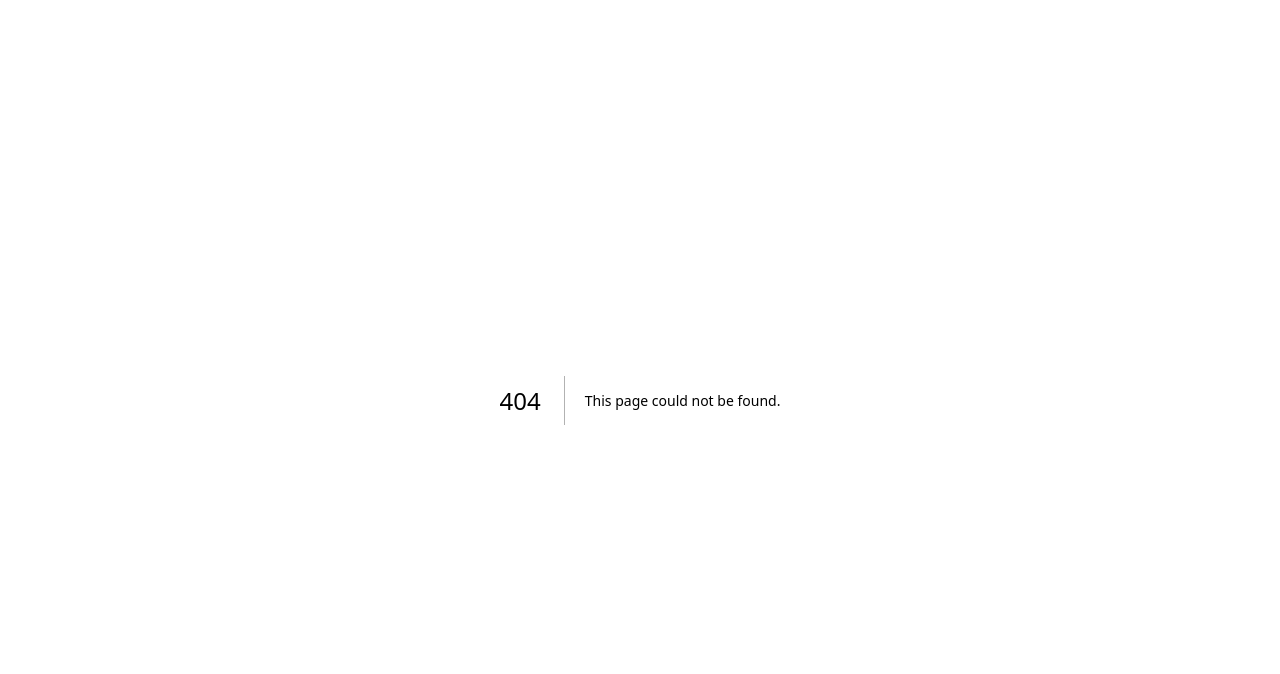
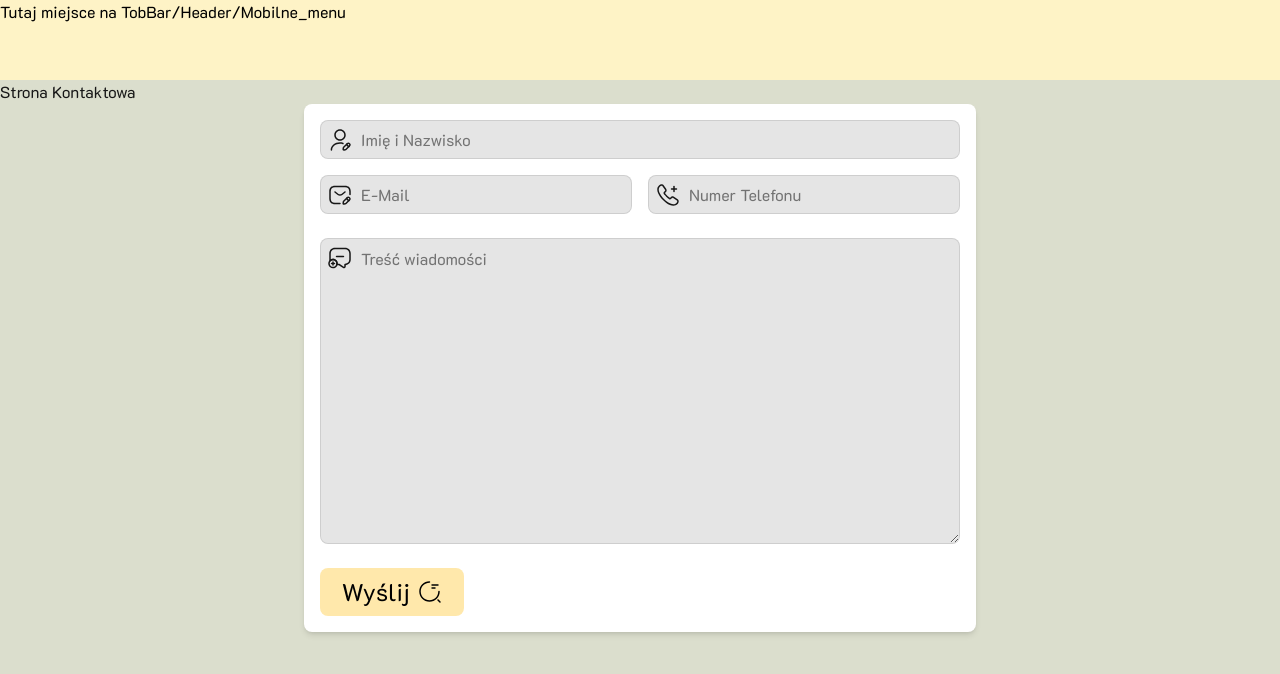
Before and after one commit to krystianklimczak/holistyczna-ostoja, a Next.js app: page /contact in a window 1280 px wide. Before the commit this address had no page. Shown: the top 674 px of the page. Built offline with nearby package versions, Linux system fonts and the light colour scheme.

Commit message:
feat: Created Contact Form

```diff
--- /dev/null
+++ b/src/app/contact/page.tsx
@@ -0,0 +1,7 @@
+import { Contact } from '@/features/contact'
+
+const ContactPage = () => {
+  return <Contact />
+}
+
+export default ContactPage
--- /dev/null
+++ b/src/features/contact/components/Contact.tsx
@@ -0,0 +1,14 @@
+import { Topbar } from '@/features/layout/components'
+import ContactForm from './ContactForm'
+
+const Contact = () => {
+  return (
+    <div>
+      <Topbar />
+      <p>Strona Kontaktowa</p>
+      <ContactForm />
+    </div>
+  )
+}
+
+export default Contact
--- /dev/null
+++ b/src/features/contact/components/ContactForm.tsx
@@ -0,0 +1,92 @@
+'use client'
+
+import { useForm } from 'react-hook-form'
+import { zodResolver } from '@hookform/resolvers/zod'
+import { ContactFormData, contactSchema } from '@/schema'
+import { Button, Input, Textarea } from '@/components'
+import { EmailIcon, MessageIcon, PhoneIcon, SendIcon, UserIcon } from '@/icons'
+
+const ContactForm = () => {
+  const {
+    register,
+    handleSubmit,
+    formState: { errors, isSubmitting },
+    watch,
+  } = useForm<ContactFormData>({
+    resolver: zodResolver(contactSchema),
+    mode: 'onChange',
+    defaultValues: {
+      name: '',
+      email: '',
+      phone: '',
+      message: '',
+    },
+  })
+
+  const nameValue = watch('name')
+  const emailValue = watch('email')
+  const phoneValue = watch('phone')
+  const messageValue = watch('message')
+
+  const onSubmit = async (data: ContactFormData) => {
+    console.log('Form data:', data)
+    // await sendToAPI(data)
+  }
+
+  return (
+    <form
+      onSubmit={handleSubmit(onSubmit)}
+      className='mx-auto flex w-full max-w-2xl flex-col gap-6 rounded-lg bg-white p-4 shadow-md'
+    >
+      <div className='grid grid-cols-1 gap-4 md:grid-cols-2'>
+        <Input
+          type='text'
+          placeholder='Imię i Nazwisko'
+          icon={UserIcon}
+          colSpan={2}
+          {...register('name')}
+          valueState={nameValue}
+          errorMessage={errors.name?.message}
+        />
+        <Input
+          type='email'
+          placeholder='E-Mail'
+          icon={EmailIcon}
+          {...register('email')}
+          valueState={emailValue}
+          errorMessage={errors.email?.message}
+        />
+        <Input
+          type='tel'
+          placeholder='Numer Telefonu'
+          icon={PhoneIcon}
+          {...register('phone')}
+          valueState={phoneValue}
+          errorMessage={errors.phone?.message}
+        />
+      </div>
+
+      <Textarea
+        {...register('message')}
+        placeholder='Treść wiadomości'
+        icon={MessageIcon}
+        rows={12}
+        valueState={messageValue}
+        errorMessage={errors.message?.message}
+      />
+
+      <Button
+        type='submit'
+        color='primary'
+        size='md'
+        disabled={isSubmitting}
+        className='w-36'
+      >
+        {isSubmitting ? 'Wysyłanie...' : 'Wyślij'}
+        <SendIcon />
+      </Button>
+    </form>
+  )
+}
+
+export default ContactForm
--- /dev/null
+++ b/src/features/contact/components/index.ts
@@ -0,0 +1,3 @@
+import Contact from './Contact'
+
+export { Contact }
--- /dev/null
+++ b/src/features/contact/index.ts
@@ -0,0 +1,3 @@
+import { Contact } from './components'
+
+export { Contact }
```
